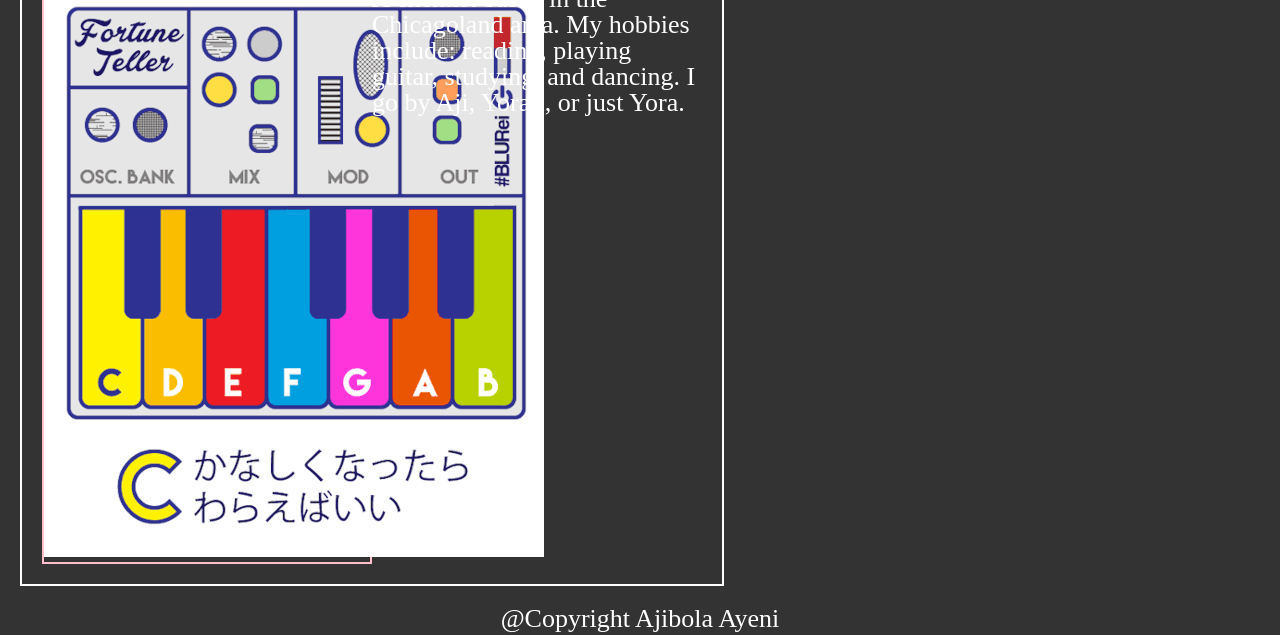
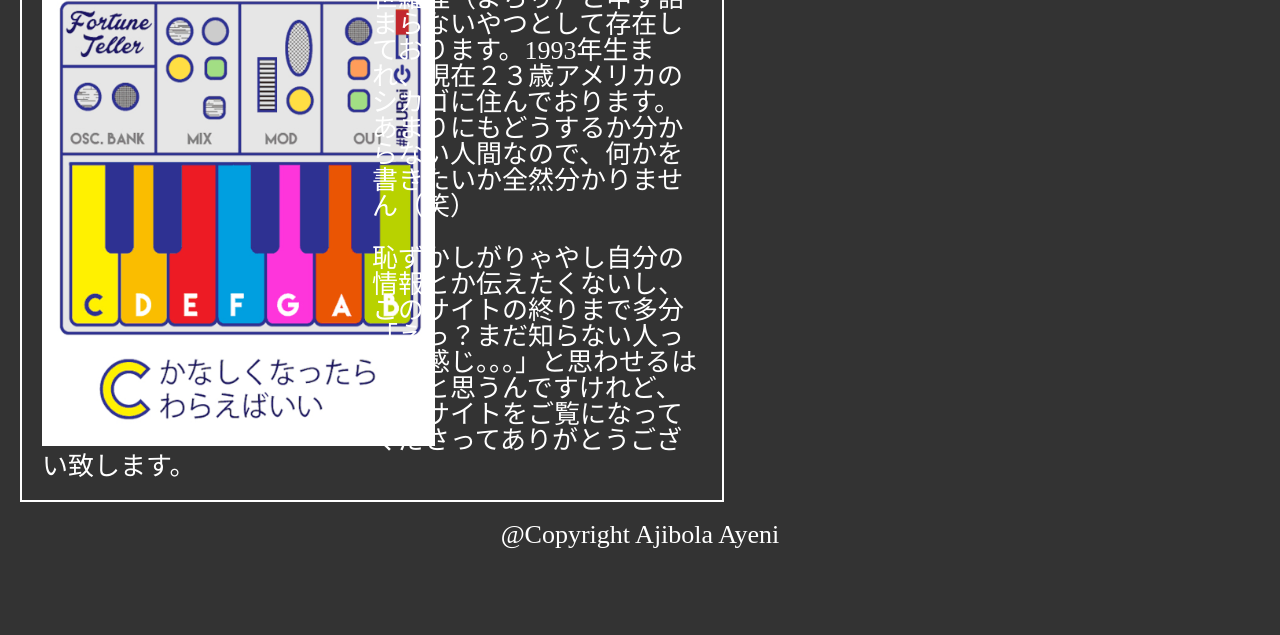
Before and after one commit to Yorali/Basic-Portfolio, a plain HTML site: page index.html in a window 1280 px wide. Shown: the part 165-800 px from the top of the page. Drawn offline with Linux system fonts and the light colour scheme.

Commit message:
Patchwork

```diff
--- a/assets/css/style.css
+++ b/assets/css/style.css
@@ -83,10 +83,15 @@ body {
 }
 
 .about_picture {
-	border: 2px solid pink;
+	border: 2px none pink;
 	float: left;
 	width: 50%;
 	height: 40%;
+}
+
+.piano_rei {
+	width: 393px;
+	height: 460px;
 }
 
 .contact {
--- a/index.html
+++ b/index.html
@@ -38,9 +38,15 @@
 						</section>
 							<p>
 								<section class="about_picture">
-									<img src="assets\images\tumblr_inline_nmmn7wlVbN1rxmvd4_500.gif">
+									<img class="piano_rei" src="assets\images\tumblr_inline_nmmn7wlVbN1rxmvd4_500.gif" alt="ピアノ">
 								</section>
-							A chemist based in the Chicagoland area. My hobbies include: reading, playing guitar, studying, and dancing. I go by Aji, Yorali, or just Yora.</p>
+							世羅理（よらり）と申す詰まらないやつとして存在しております。1993年生まれ、現在２３歳アメリカのシカゴに住んでおります。あまりにもどうするか分からない人間なので、何かを書きたいか全然分かりません（笑）
+
+							<br>
+
+							<br>
+
+							恥ずかしがりゃやし自分の情報とか伝えたくないし、このサイトの終りまで多分「えっ？まだ知らない人ってな感じ。。。」と思わせるはずやと思うんですけれど、このサイトをご覧になってくださってありがとうござい致します。</p>
 					</section>
 				</div>
 
```
